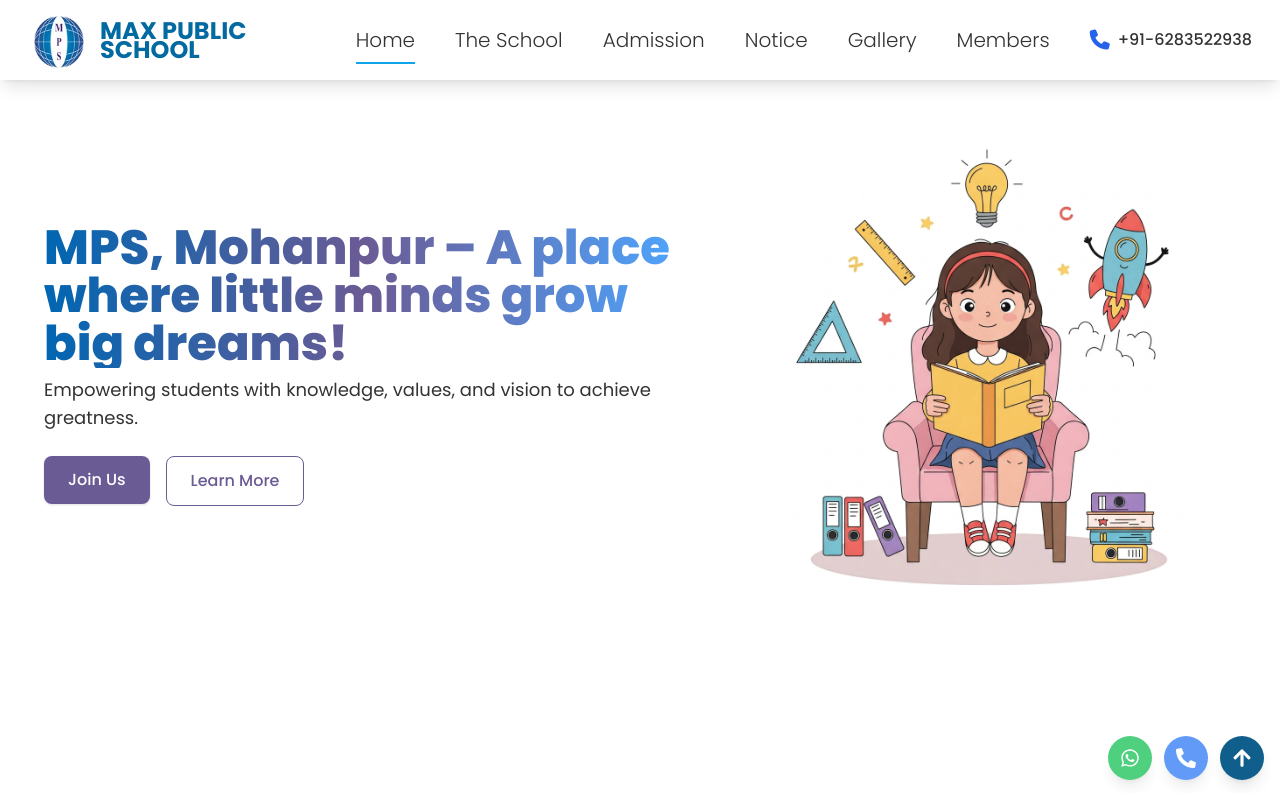
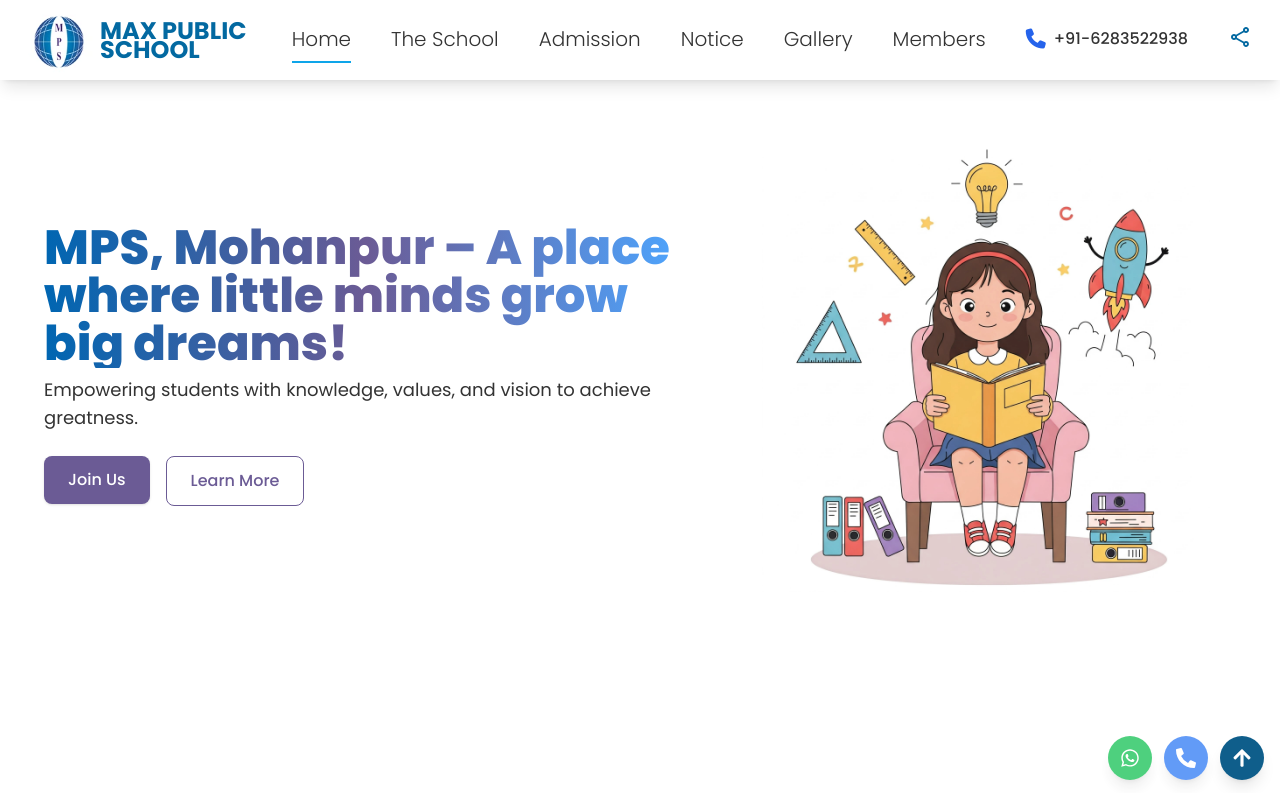
Before and after one commit to prashantkumarpro/MPS, a React (Vite) app: page / in a window 1280 px wide. Shown: the top 793 px of the page. Built offline with nearby package versions, Linux system fonts and the light colour scheme.

Commit message:
add share functionality

```diff
--- a/src/components/MobileBottomHeder.jsx
+++ b/src/components/MobileBottomHeder.jsx
@@ -8,9 +8,11 @@ import { TfiGallery } from 'react-icons/tfi'
 import { GrGallery } from 'react-icons/gr'
 import { useState } from 'react'
 import { Link } from 'react-router'
+import ShareButton from './ShareButton'
 
 const MobileBottomHeader = () => {
   const [activeTab, setActiveTab] = useState('home')
+
   return (
     <>
       <div className='w-full flex md:hidden items-center justify-between px-4 py-2 fixed bottom-0 left-0 z-50 shadow-lg bg-white border-t border-gray-200'>
@@ -81,6 +83,7 @@ const MobileBottomHeader = () => {
             Gellary
           </div>
         </Link>
+        <ShareButton />
       </div>
     </>
   )
--- a/src/components/Nav.jsx
+++ b/src/components/Nav.jsx
@@ -1,5 +1,6 @@
 import React, { useState } from 'react'
 import { Link } from 'react-router'
+import ShareButton from './ShareButton'
 
 const Nav = () => {
   const [isOpen, setIsOpen] = useState(false)
@@ -132,6 +133,9 @@ const Nav = () => {
               +91-6283522938
             </a>
           </li>
+          <li>
+            <ShareButton />
+          </li>
         </ul>
       </nav>
     </>
--- /dev/null
+++ b/src/components/ShareButton.jsx
@@ -0,0 +1,33 @@
+import { MdOutlineShare } from 'react-icons/md'
+
+const ShareButton = () => {
+  const handleShare = () => {
+    if (navigator.share) {
+      navigator
+        .share({
+          url: 'https://maxpublicschool.site/'
+        })
+        .then(() => console.log('Shared successfully!'))
+        .catch(error => console.error('Error sharing:', error))
+    } else {
+      alert('Sharing not supported on this browser.')
+    }
+  }
+
+  return (
+    <button
+      onClick={handleShare}
+      className='relative group text-sky-600 hover:text-sky-800'
+    >
+      <div className='text-2xl text-[#0369A1]'>
+        <MdOutlineShare />
+      </div>
+      <span className='sr-only'>Share</span>
+      <div className='absolute bottom-full mb-2 px-2 py-1 text-xs text-white bg-black rounded opacity-0 group-hover:opacity-100 transition'>
+        Share
+      </div>
+    </button>
+  )
+}
+
+export default ShareButton
```
